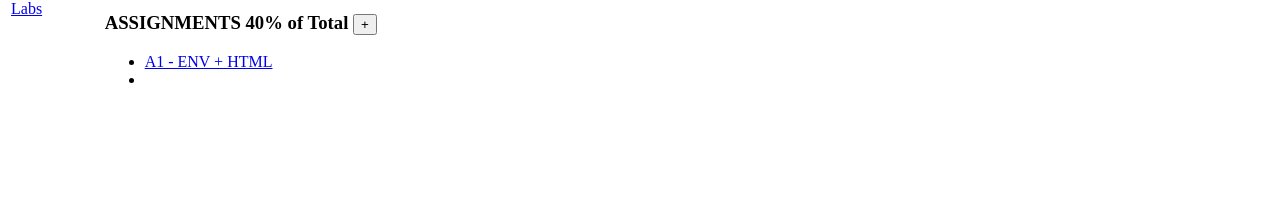
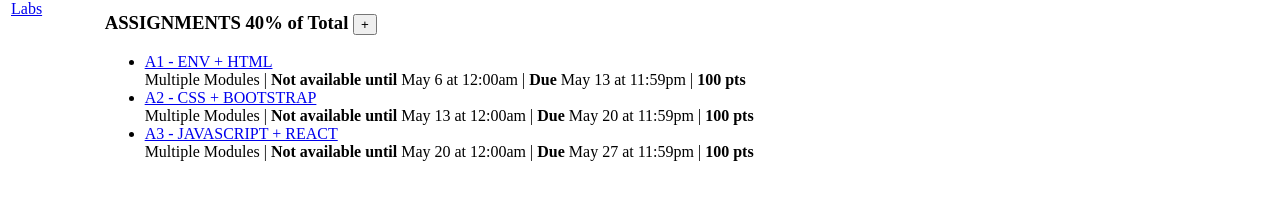
Before and after one commit to mahip19/kambaz-next-js-cs5610-fa25-05, a Next.js app: page /Courses/1234/Assignments in a window 1280 px wide. Shown: the part 119-318 px from the top of the page. Built offline with nearby package versions, Linux system fonts and the light colour scheme.

Commit message:
fixed a to link

```diff
--- a/app/(Kambaz)/Courses/[cid]/Assignments/page.tsx
+++ b/app/(Kambaz)/Courses/[cid]/Assignments/page.tsx
@@ -1,3 +1,5 @@
+import Link from "next/link";
+
 export default function Assignments() {
   return (
     <div id="wd-assignments">
@@ -9,15 +11,45 @@ export default function Assignments() {
       </h3>
       <ul id="wd-assignment-list">
         <li className="wd-assignment-list-item">
-          <a
+          <Link
             href="/Courses/1234/Assignments/123"
             className="wd-assignment-link"
+            id="wd-assignments-link"
           >
             A1 - ENV + HTML
-          </a>{" "}
+          </Link>
+          <div className="wd-assignment-meta">
+            Multiple Modules | <b>Not available until</b> May 6 at 12:00am |{" "}
+            <b>Due</b> May 13 at 11:59pm | <b>100 pts</b>
+          </div>
         </li>
+
         <li className="wd-assignment-list-item">
-          {/* Complete On Your Own */}
+          <Link
+            href="/Courses/1234/Assignments/124"
+            className="wd-assignment-link"
+            id="wd-assignments-link"
+          >
+            A2 - CSS + BOOTSTRAP
+          </Link>
+          <div className="wd-assignment-meta">
+            Multiple Modules | <b>Not available until</b> May 13 at 12:00am |{" "}
+            <b>Due</b> May 20 at 11:59pm | <b>100 pts</b>
+          </div>
+        </li>
+
+        <li className="wd-assignment-list-item">
+          <Link
+            href="/Courses/1234/Assignments/125"
+            className="wd-assignment-link"
+            id="wd-assignments-link"
+          >
+            A3 - JAVASCRIPT + REACT
+          </Link>
+          <div className="wd-assignment-meta">
+            Multiple Modules | <b>Not available until</b> May 20 at 12:00am |{" "}
+            <b>Due</b> May 27 at 11:59pm | <b>100 pts</b>
+          </div>
         </li>
       </ul>
     </div>
--- a/app/Labs/Lab1/page.tsx
+++ b/app/Labs/Lab1/page.tsx
@@ -21,12 +21,11 @@ export default function Lab1() {
       <div id="wd-p-tag">
         <h4>Paragraph Tag</h4>
         <p id="wd-p-1">
-          {" "}
           This is a paragraph. We often separate a long set of sentences with
           vertical spaces to make the text easier to read. Browsers ignore
           vertical white spaces and render all the text as one single set of
           sentences. To force the browser to add vertical spacing, wrap the
-          paragraphs you want to separate with the paragraph tag{" "}
+          paragraphs you want to separate with the paragraph tag
         </p>
         <p id="wd-p-2">
           This is the first paragraph. The paragraph tag is used to format
@@ -69,7 +68,7 @@ export default function Lab1() {
         <ul id="wd-my-books">
           <li>Dune</li>
           <li>Lord of the Rings</li>
-          <li>Ender's Game</li>
+          <li>Ender&apos;s Game</li>
           <li>Red Mars</li>
           <li>The Forever War</li>
         </ul>
```
